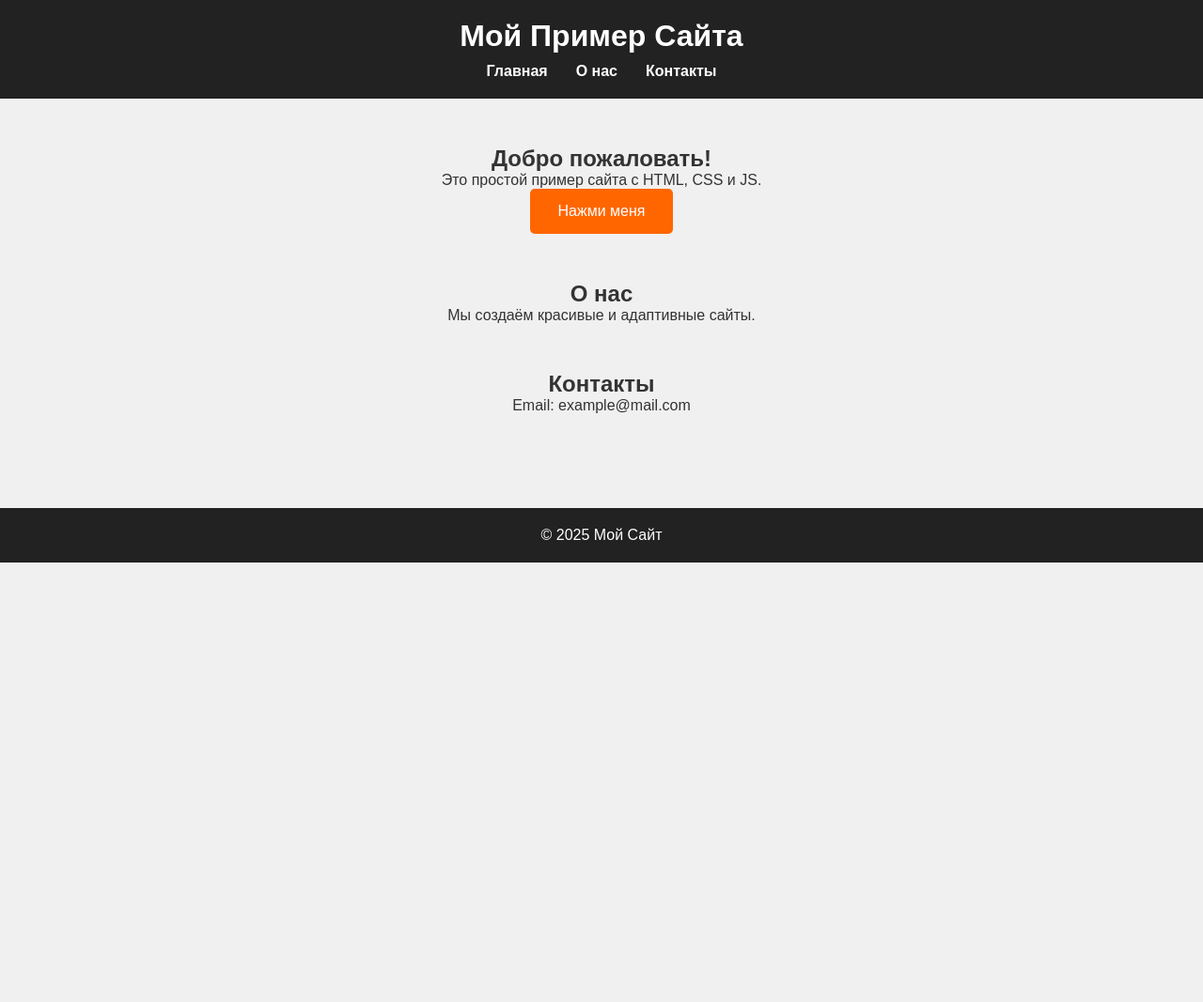
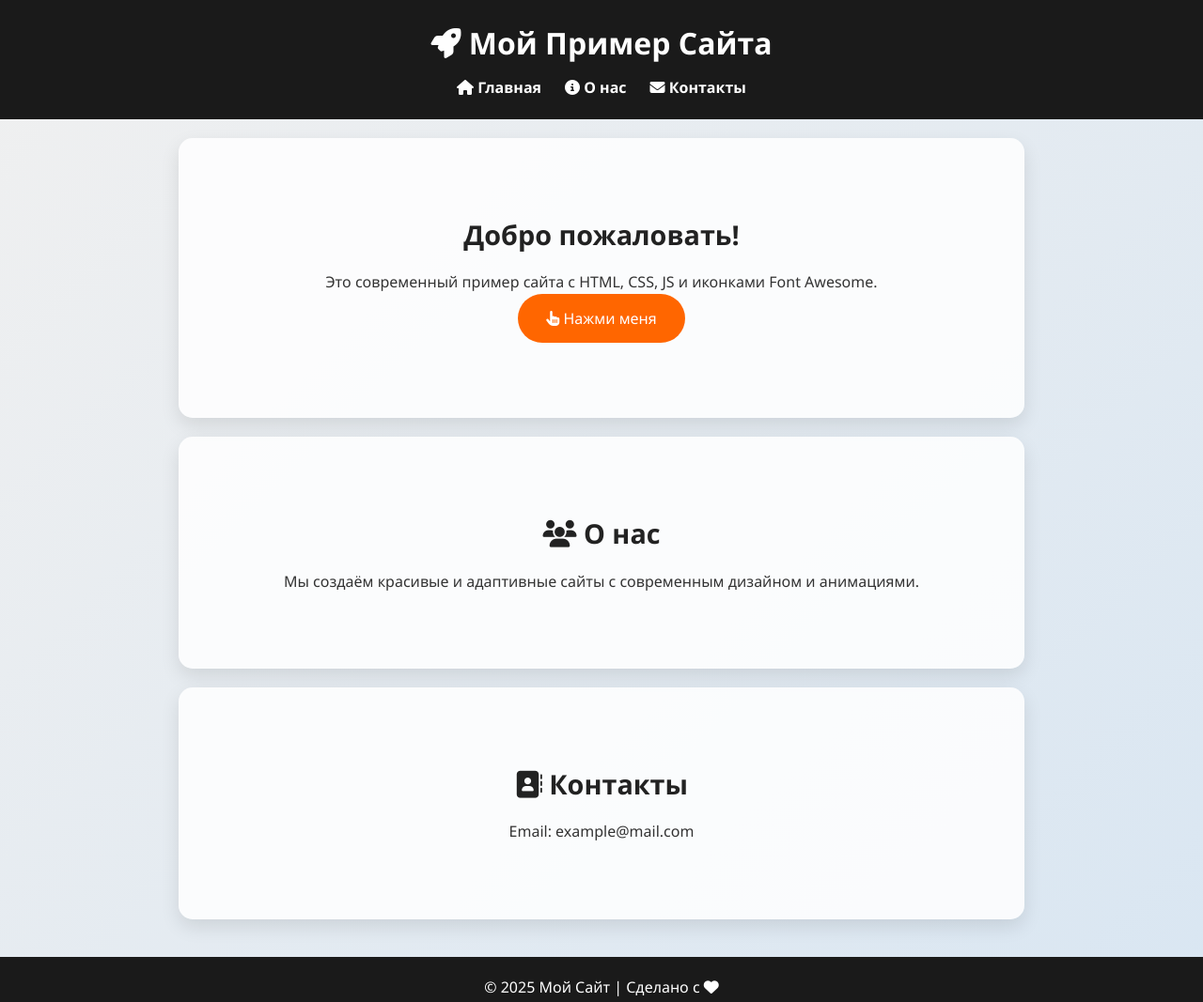
Before and after one commit to MAKSIM496/my, a plain HTML site: page index.html in a window 1280 px wide. Shown: the whole page at 94% size. Before the commit the page ends 800 px from the top, so only its background shows below. Drawn offline with Linux system fonts and the light colour scheme; a script that the page names is missing.

Commit message:
Изменения

```diff
--- a/index.html
+++ b/index.html
@@ -3,39 +3,43 @@
 <head>
     <meta charset="UTF-8">
     <meta name="viewport" content="width=device-width, initial-scale=1.0">
-    <title>Пример сайта</title>
+    <title>Пример красивого сайта</title>
+    <!-- Подключение Font Awesome -->
+    <link rel="stylesheet" href="https://cdnjs.cloudflare.com/ajax/libs/font-awesome/6.5.2/css/all.min.css">
     <link rel="stylesheet" href="style.css">
 </head>
 <body>
     <header>
-        <h1>Мой Пример Сайта</h1>
-        <nav>
-            <a href="#home">Главная</a>
-            <a href="#about">О нас</a>
-            <a href="#contact">Контакты</a>
-        </nav>
+        <div class="container">
+            <h1><i class="fas fa-rocket"></i> Мой Пример Сайта</h1>
+            <nav>
+                <a href="#home"><i class="fas fa-home"></i> Главная</a>
+                <a href="#about"><i class="fas fa-info-circle"></i> О нас</a>
+                <a href="#contact"><i class="fas fa-envelope"></i> Контакты</a>
+            </nav>
+        </div>
     </header>
 
     <main>
-        <section id="home">
+        <section id="home" class="section">
             <h2>Добро пожаловать!</h2>
-            <p>Это простой пример сайта с HTML, CSS и JS.</p>
-            <button id="actionBtn">Нажми меня</button>
+            <p>Это современный пример сайта с HTML, CSS, JS и иконками Font Awesome.</p>
+            <button id="actionBtn"><i class="fas fa-hand-pointer"></i> Нажми меня</button>
         </section>
 
-        <section id="about">
-            <h2>О нас</h2>
-            <p>Мы создаём красивые и адаптивные сайты.</p>
+        <section id="about" class="section">
+            <h2><i class="fas fa-users"></i> О нас</h2>
+            <p>Мы создаём красивые и адаптивные сайты с современным дизайном и анимациями.</p>
         </section>
 
-        <section id="contact">
-            <h2>Контакты</h2>
+        <section id="contact" class="section">
+            <h2><i class="fas fa-address-book"></i> Контакты</h2>
             <p>Email: example@mail.com</p>
         </section>
     </main>
 
     <footer>
-        <p>© 2025 Мой Сайт</p>
+        <p>© 2025 Мой Сайт | Сделано с <i class="fas fa-heart"></i></p>
     </footer>
 
     <script src="script.js"></script>
--- a/style.css
+++ b/style.css
@@ -3,49 +3,71 @@
     margin: 0;
     padding: 0;
     box-sizing: border-box;
-    font-family: Arial, sans-serif;
+    font-family: 'Segoe UI', Tahoma, Geneva, Verdana, sans-serif;
 }
 
 /* Фон и текст */
 body {
-    background-color: #f0f0f0;
+    background: linear-gradient(135deg, #f0f0f0, #d9e6f2);
     color: #333;
+    line-height: 1.6;
 }
 
 /* Шапка */
 header {
-    background-color: #222;
+    background-color: #1a1a1a;
     color: #fff;
     padding: 20px 0;
-    text-align: center;
+}
+
+header .container {
+    display: flex;
+    flex-direction: column;
+    align-items: center;
+}
+
+header h1 {
+    font-size: 2rem;
+    margin-bottom: 10px;
 }
 
 nav {
     display: flex;
-    justify-content: center;
-    gap: 30px;
-    margin-top: 10px;
+    gap: 25px;
 }
 
 nav a {
     color: #fff;
     text-decoration: none;
-    font-weight: bold;
-    transition: color 0.3s;
+    font-weight: 600;
+    transition: color 0.3s, transform 0.3s;
 }
 
 nav a:hover {
     color: #ff6600;
+    transform: scale(1.1);
 }
 
 /* Основной контент */
-main {
-    padding: 50px 20px;
+.section {
+    padding: 80px 20px;
     text-align: center;
+    background-color: rgba(255, 255, 255, 0.85);
+    margin: 20px auto;
+    border-radius: 15px;
+    max-width: 900px;
+    box-shadow: 0 8px 20px rgba(0,0,0,0.1);
+    transition: transform 0.3s;
 }
 
-main section {
-    margin-bottom: 50px;
+.section:hover {
+    transform: translateY(-5px);
+}
+
+h2 {
+    font-size: 1.8rem;
+    margin-bottom: 15px;
+    color: #222;
 }
 
 button {
@@ -53,7 +75,7 @@ button {
     font-size: 16px;
     cursor: pointer;
     border: none;
-    border-radius: 5px;
+    border-radius: 50px;
     background-color: #ff6600;
     color: #fff;
     transition: background-color 0.3s, transform 0.2s;
@@ -61,13 +83,14 @@ button {
 
 button:hover {
     background-color: #e55b00;
-    transform: scale(1.05);
+    transform: scale(1.1);
 }
 
 /* Футер */
 footer {
-    background-color: #222;
+    background-color: #1a1a1a;
     color: #fff;
     text-align: center;
     padding: 20px 0;
+    margin-top: 40px;
 }
```
Also changed, not shown: js.js (+8 -0 lines).
